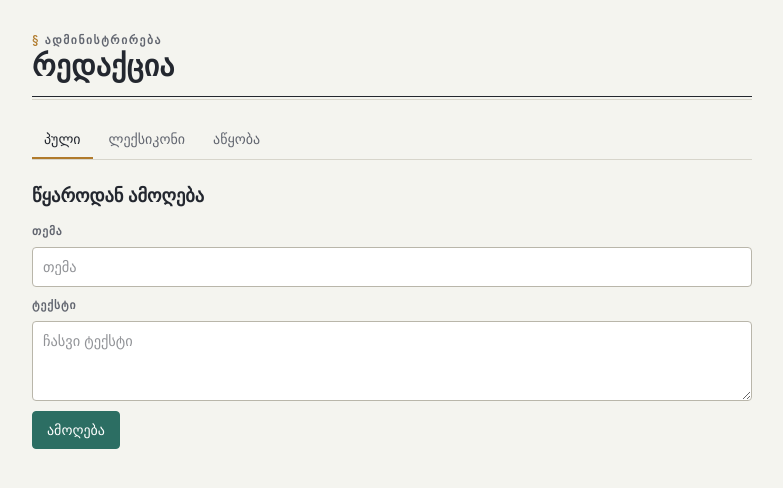
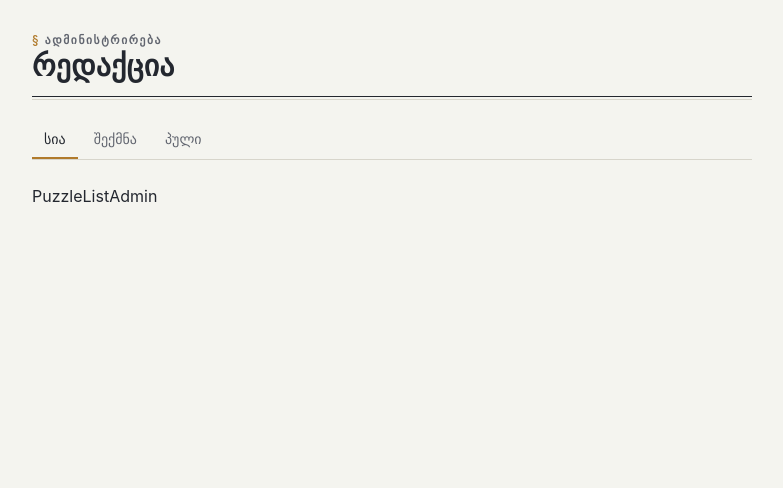
Before and after one commit to Sandrodro/zigzagi, a React (Vite) app in the folder frontend/: page /admin in a window 1280 px wide. Shown: the top 488 px of the page, without its empty margins (248-1031 px from the left). Built offline with nearby package versions, Linux system fonts and the light colour scheme.

Commit message:
feat(admin-ui): nested /admin routes (LIST/CREATE/WORDPOOL/detail) + shell
Co-Authored-By: Claude Opus 4.8 (1M context) <noreply@anthropic.com>

```diff
--- a/frontend/src/pages/AdminApp.tsx
+++ b/frontend/src/pages/AdminApp.tsx
@@ -1,38 +1,30 @@
-import { useState } from "react";
+import { Link, Outlet } from "@tanstack/react-router";
 
 import { PageHeader } from "../components/ui/PageHeader";
-import { PoolReview } from "./PoolReview";
-import { PuzzleBuilder } from "./PuzzleBuilder";
-import { WordlistManager } from "./WordlistManager";
 
-type Tab = "pool" | "wordlist" | "build";
-
-const TABS: { id: Tab; label: string }[] = [
-  { id: "pool", label: "პული" },
-  { id: "wordlist", label: "ლექსიკონი" },
-  { id: "build", label: "აწყობა" },
+const NAV: { to: string; label: string }[] = [
+  { to: "/admin", label: "სია" },        // LIST
+  { to: "/admin/create", label: "შექმნა" }, // CREATE
+  { to: "/admin/wordpool", label: "პული" }, // WORDPOOL
 ];
 
 export function AdminApp() {
-  const [tab, setTab] = useState<Tab>("pool");
   return (
     <div className="mx-auto max-w-[760px] px-5 pt-8 pb-16">
       <PageHeader title="რედაქცია" eyebrow="ადმინისტრირება" />
       <nav className="mb-6 flex gap-1 border-b border-rule">
-        {TABS.map((t) => (
-          <button
-            key={t.id}
-            className="cursor-pointer border-0 border-b-2 border-transparent px-3 py-2 text-sm text-ink-soft hover:text-ink data-[active=true]:border-b-ochre data-[active=true]:text-ink"
-            data-active={tab === t.id ? "true" : "false"}
-            onClick={() => setTab(t.id)}
+        {NAV.map((n) => (
+          <Link
+            key={n.to}
+            to={n.to}
+            activeOptions={{ exact: n.to === "/admin" }}
+            className="cursor-pointer border-0 border-b-2 border-transparent px-3 py-2 text-sm text-ink-soft hover:text-ink [&.active]:border-b-ochre [&.active]:text-ink"
           >
-            {t.label}
-          </button>
+            {n.label}
+          </Link>
         ))}
       </nav>
-      {tab === "pool" && <PoolReview />}
-      {tab === "wordlist" && <WordlistManager />}
-      {tab === "build" && <PuzzleBuilder />}
+      <Outlet />
     </div>
   );
 }
--- /dev/null
+++ b/frontend/src/pages/PuzzleDetail.tsx
@@ -0,0 +1,3 @@
+export function PuzzleDetail() {
+  return <div>PuzzleDetail</div>;
+}
--- /dev/null
+++ b/frontend/src/pages/PuzzleListAdmin.tsx
@@ -0,0 +1,3 @@
+export function PuzzleListAdmin() {
+  return <div>PuzzleListAdmin</div>;
+}
--- /dev/null
+++ b/frontend/src/pages/WordPool.tsx
@@ -0,0 +1,3 @@
+export function WordPool() {
+  return <div>WordPool</div>;
+}
--- a/frontend/src/router.tsx
+++ b/frontend/src/router.tsx
@@ -8,6 +8,10 @@ import {
 import { AdminApp } from "./pages/AdminApp";
 import { PlayView } from "./pages/PlayView";
 import { PuzzleList } from "./pages/PuzzleList";
+import { PuzzleListAdmin } from "./pages/PuzzleListAdmin";
+import { PuzzleBuilder } from "./pages/PuzzleBuilder";
+import { WordPool } from "./pages/WordPool";
+import { PuzzleDetail } from "./pages/PuzzleDetail";
 
 const rootRoute = createRootRoute({ component: () => <Outlet /> });
 
@@ -28,9 +32,15 @@ const playRoute = createRoute({
 
 const listRoute = createRoute({ getParentRoute: () => rootRoute, path: "/list", component: () => <PuzzleList /> });
 
-const adminRoute = createRoute({ getParentRoute: () => rootRoute, path: "/admin", component: () => <AdminApp /> });
+const adminRoute = createRoute({ getParentRoute: () => rootRoute, path: "/admin", component: AdminApp });
+const adminIndexRoute = createRoute({ getParentRoute: () => adminRoute, path: "/", component: PuzzleListAdmin });
+const adminCreateRoute = createRoute({ getParentRoute: () => adminRoute, path: "create", component: PuzzleBuilder });
+const adminWordpoolRoute = createRoute({ getParentRoute: () => adminRoute, path: "wordpool", component: WordPool });
+const adminDetailRoute = createRoute({ getParentRoute: () => adminRoute, path: "puzzles/$puzzleId", component: PuzzleDetail });
 
-const routeTree = rootRoute.addChildren([indexRoute, playRoute, listRoute, adminRoute]);
+const adminTree = adminRoute.addChildren([adminIndexRoute, adminCreateRoute, adminWordpoolRoute, adminDetailRoute]);
+
+const routeTree = rootRoute.addChildren([indexRoute, playRoute, listRoute, adminTree]);
 
 export const router = createRouter({ routeTree });
 
```
Also changed, not shown: 1 other file (tests, documents, lock files or other folders).
